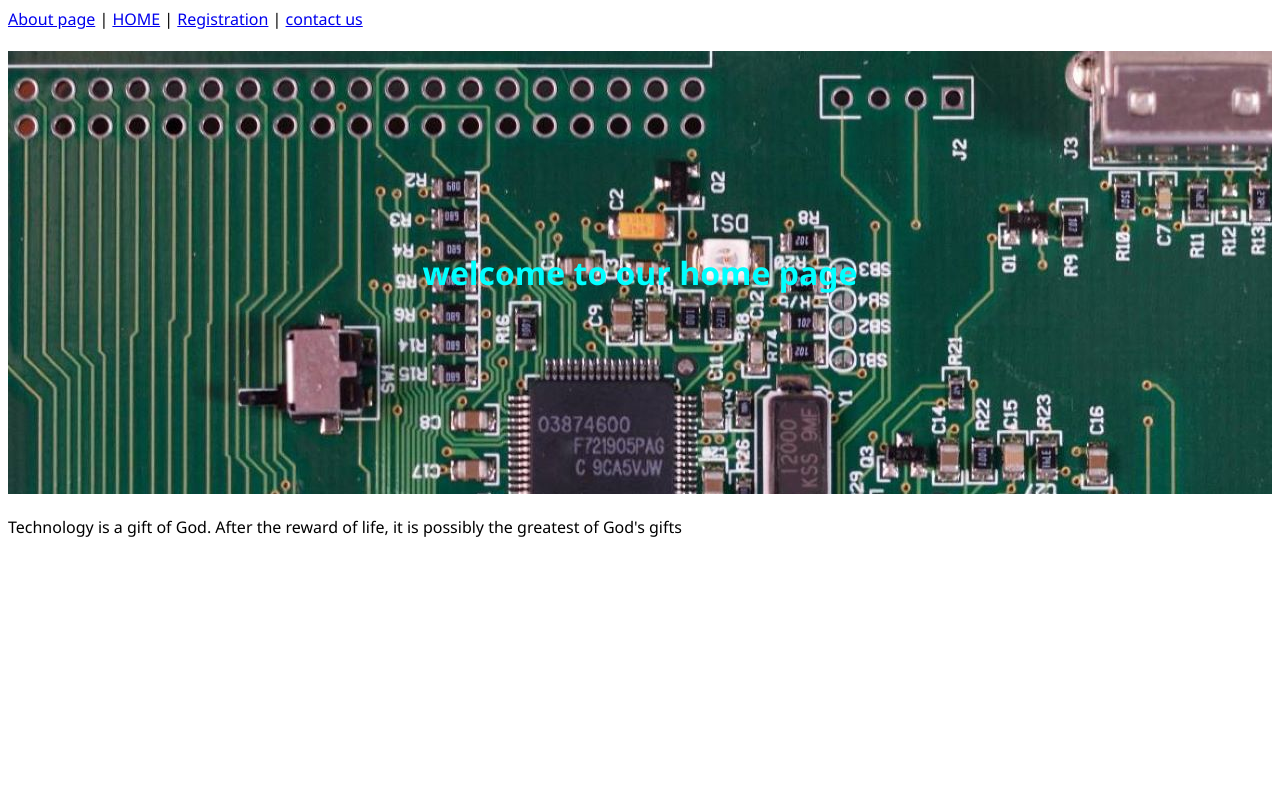
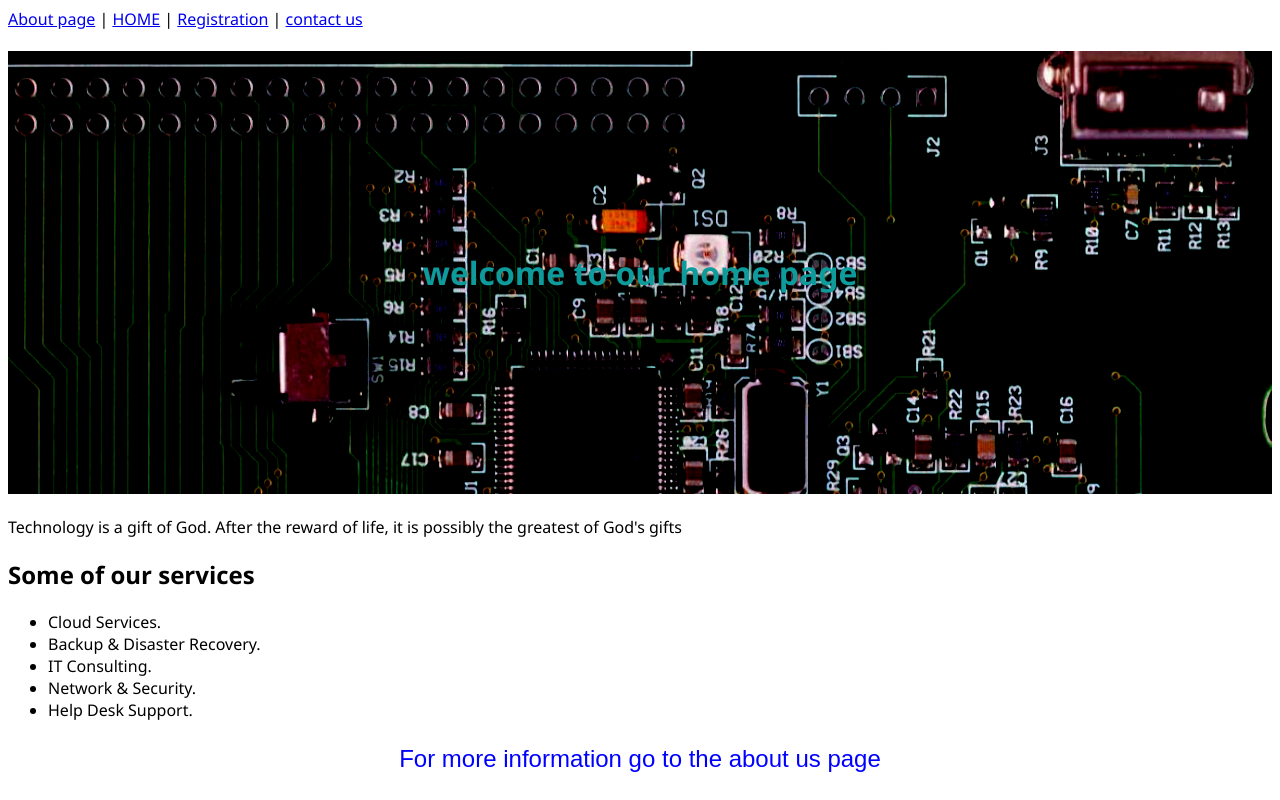
Before and after one commit to bena47/assignment-2, a PHP site: page / in a window 1280 px wide. Run offline with PHP 8.4, Linux system fonts and the light colour scheme.

Commit message:
modified some bits of the code

```diff
--- a/about.html
+++ b/about.html
@@ -15,8 +15,8 @@
     </p>
     <h2>Why choose us?</h2>
     <ul>
-        <li>High Salaries. It's no secret that tech has some of the most competitive salaries around.</li>
-        <li>Endless Growth Opportunities</li>
+        <li>Best prices in the region.</li>
+        <li>Near our customer.</li>
         <li>Meaningful Work.</li>
         <li>we are the best in the business</li>
     </ul>
--- a/contact.html
+++ b/contact.html
@@ -8,7 +8,7 @@
 <body>
     <a href="index.html">HOME</a> | <a href="about.html">About us</a> | <a href="registration.html">Registration</a> | <a href="contact.html">contact us</a>
     <H1>For more information contact us through:</H1>
-    <img src="images/1402.jpg" alt="phone image" width="50%"/>
+    <img src="images/1402.jpg" alt="phone image" width="20%"/>
     <ol style="list-style-type: lower-roman;color:purple;">
         <li>0712345678</li>
     <li>0700000001</li>
--- a/css/style.css
+++ b/css/style.css
@@ -7,8 +7,10 @@ h1 {
 }
 .home{
     background-image: url("../images/3457.jpg");
-    background-size:auto;
-    color:aqua;
+    background-size:cover;
+
+    background-blend-mode: hard-light;
+    color:rgb(14, 155, 155);
 
     padding-top: 200px;
     padding-bottom: 200px;
--- a/index.html
+++ b/index.html
@@ -22,6 +22,17 @@ text-align: center;
         <h1 class="home">welcome to our home page</h1>
 
     <p>Technology is a gift of God. After the reward of life, it is possibly the greatest of God's gifts</p>
-
+    <H2>Some of our services</H2>
+    <ul>
+        <li>Cloud Services.</li>
+        <li>Backup & Disaster Recovery.</li>
+        <li>IT Consulting.</li>
+        <li>Network & Security.</li>
+        <li>Help Desk Support.</li>
+    </ul>
+    <p style="font-size: x-large;
+    font-family: Arial, Helvetica, sans-serif;
+    text-align: center;
+    color: blue;">For more information go to the about us page</p>
 </body>
 </html>
```
